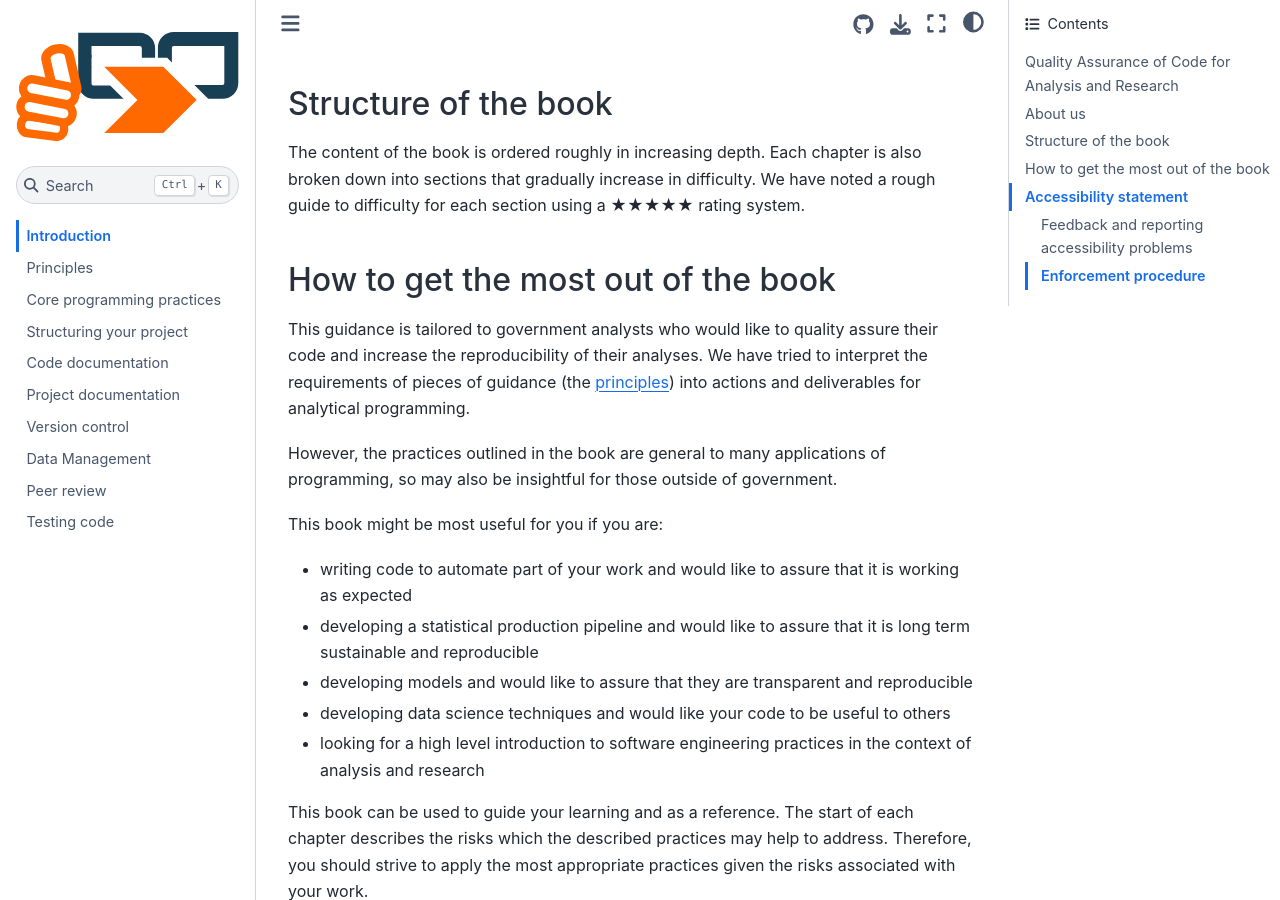
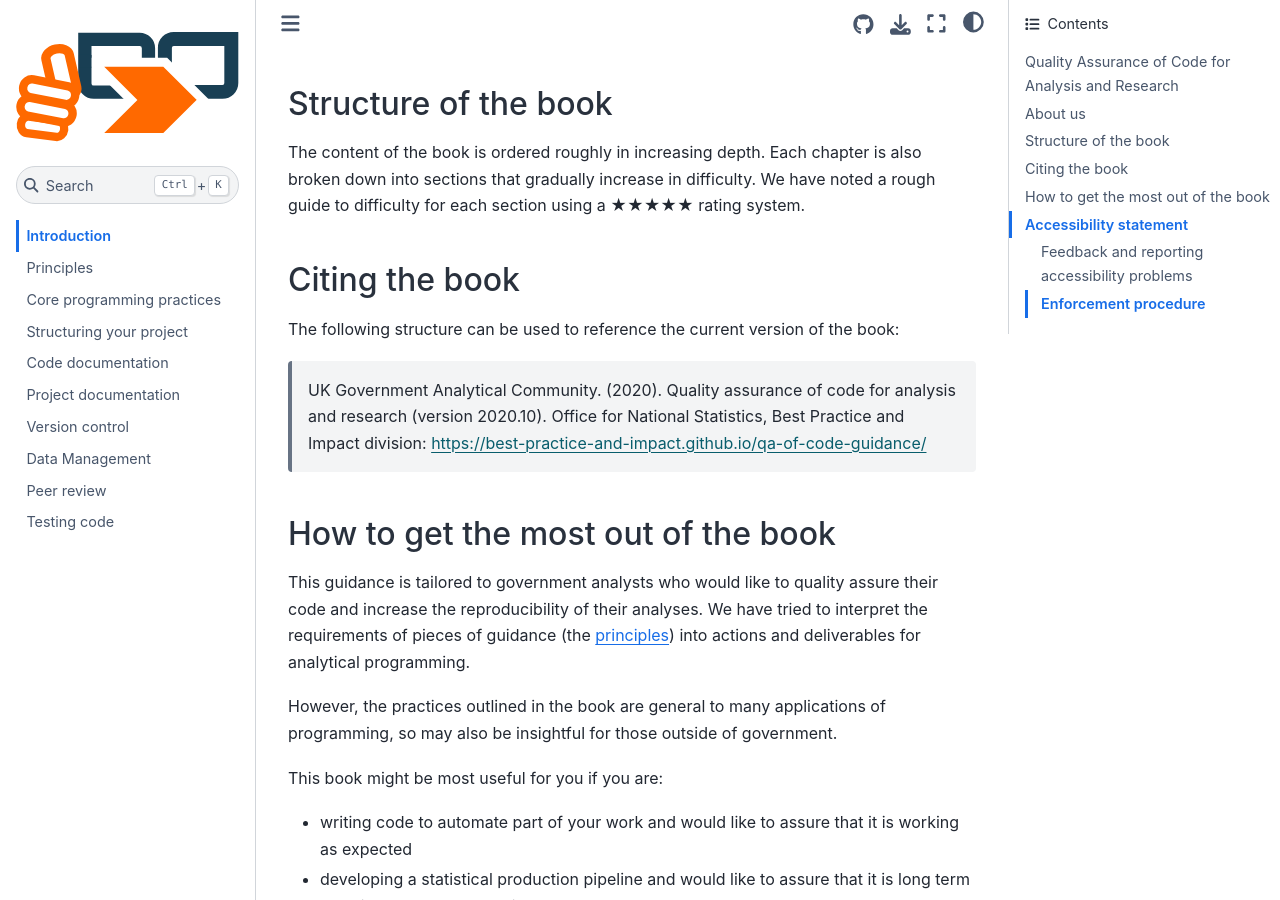
Before and after one commit to best-practice-and-impact/qa-of-code-guidance, a Jupyter Book: the page built from book/index.md, in a window 1280 px wide and 900 px high, scrolled down 869 px. Built offline with Jupyter Book 1.0.4 settings and Sphinx 7.4.7 and the Sphinx Book theme 1.1.4, drawn with Linux system fonts in a browser that asks for light colours.

Commit message:
Add example citation

```diff
--- a/book/index.md
+++ b/book/index.md
@@ -33,6 +33,12 @@ The content of the book is ordered roughly in increasing depth.
 Each chapter is also broken down into sections that gradually increase in difficulty.
 We have noted a rough guide to difficulty for each section using a ★★★★★ rating system.
 
+
+## Citing the book
+
+The following structure can be used to reference the current version of the book:
+
+> UK Government Analytical Community. (2020). Quality assurance of code for analysis and research (version 2020.10). Office for National Statistics, Best Practice and Impact division: https://best-practice-and-impact.github.io/qa-of-code-guidance/
 
 ## How to get the most out of the book
 
```
Also changed, not shown: .bumpversion.cfg.
